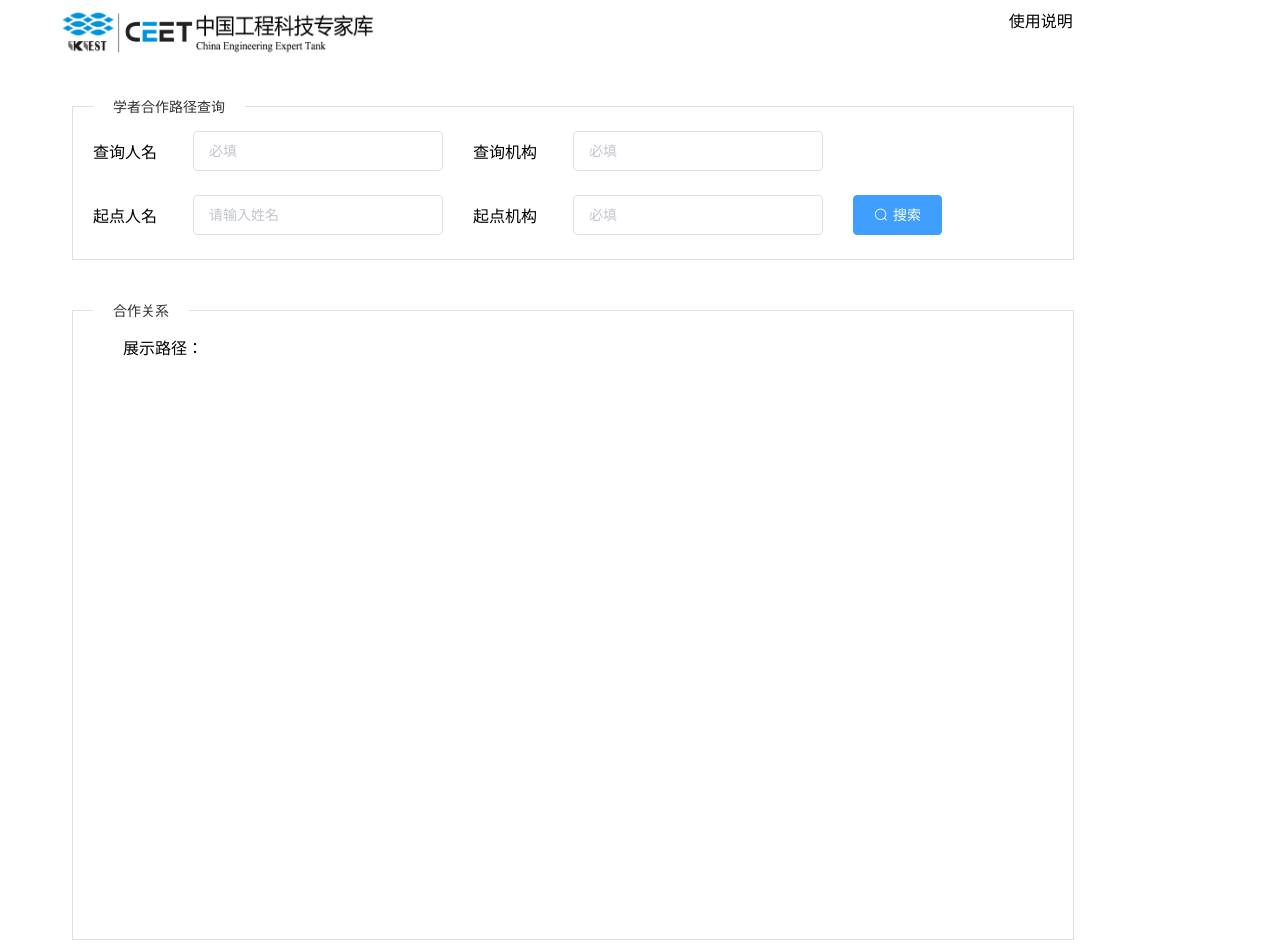
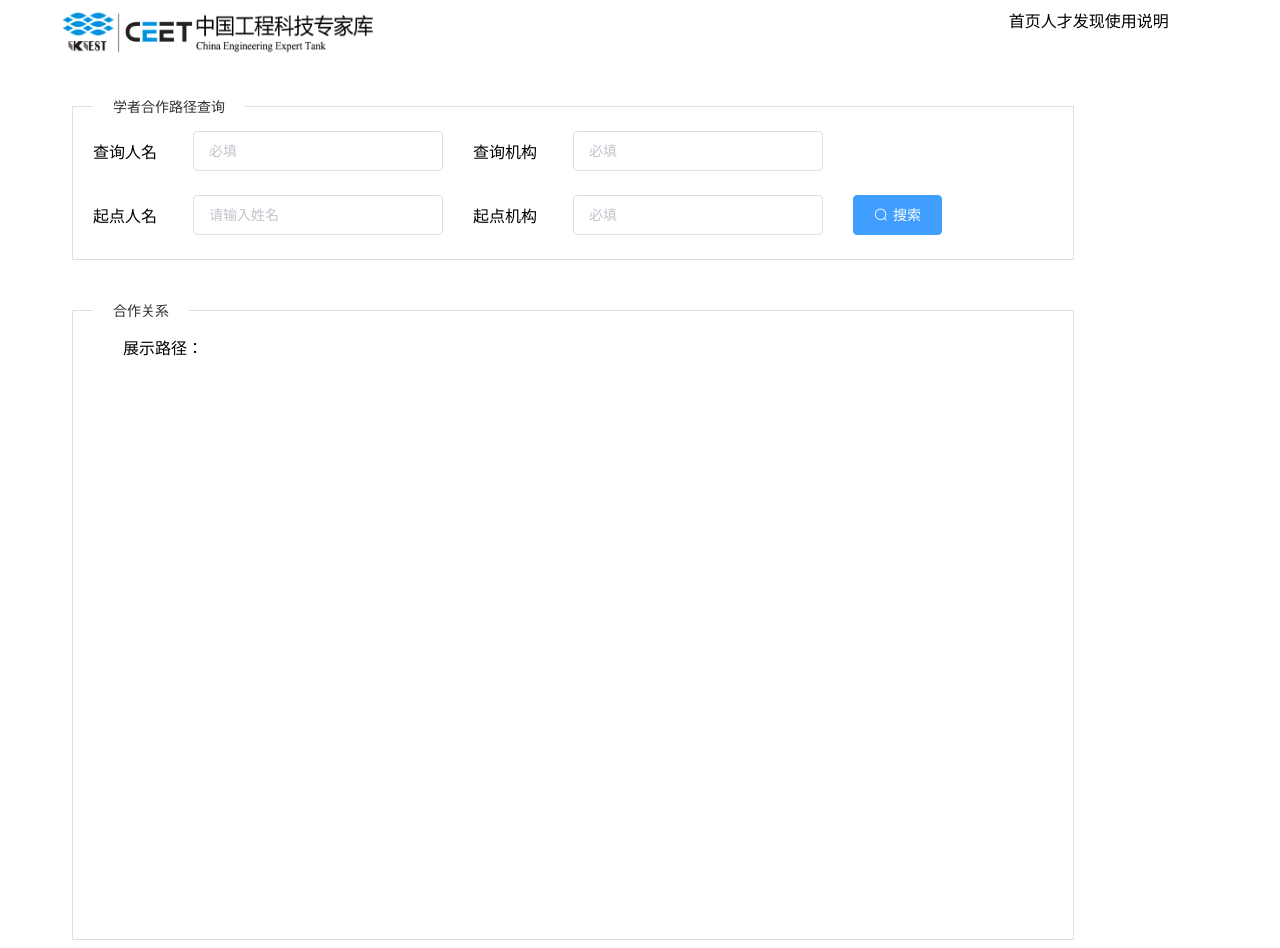
Before and after one commit to guanhyi/talent, a Vue app: page / in a window 1280 px wide. Built offline with nearby package versions, Linux system fonts and the light colour scheme; what vue-area-linkage would draw is missing.

Commit message:
20200416

```diff
--- a/src/components/common/Header.vue
+++ b/src/components/common/Header.vue
@@ -5,6 +5,8 @@
         <img class="logo" src="static/img/common/logo2020-.png" />
       </el-col>
       <el-col :offset='12' :span="4">
+        <span @click="goHome">首页</span>
+        <span @click="goTalent">人才发现</span>
         <span>使用说明</span>
       </el-col>
     </el-row>
@@ -17,7 +19,19 @@ export default {
   data () {
     return {}
   },
-  methods: {}
+  methods: {
+    goTalent () {
+      this.$router.push({
+        path: '/talent'
+      })
+    },
+    goHome () {
+      this.$router.push({
+        path: '/'
+      })
+    }
+  }
+
 }
 </script>
 
```
Also changed, not shown: 10 other files (tests, documents, lock files or other folders).
